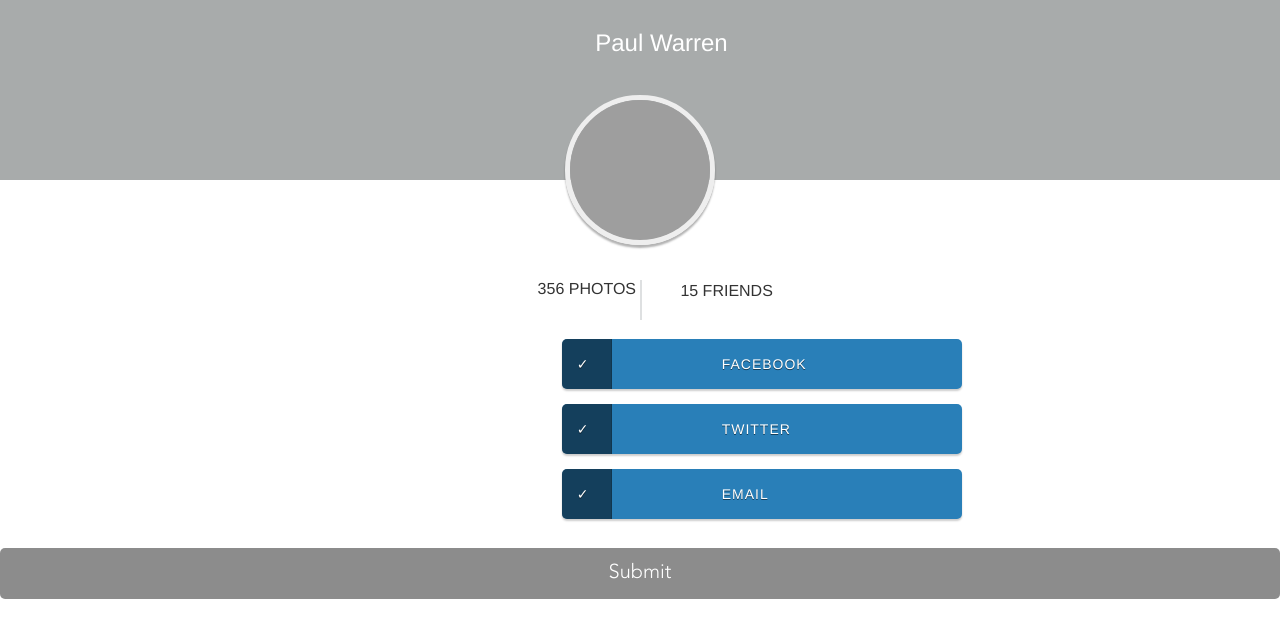
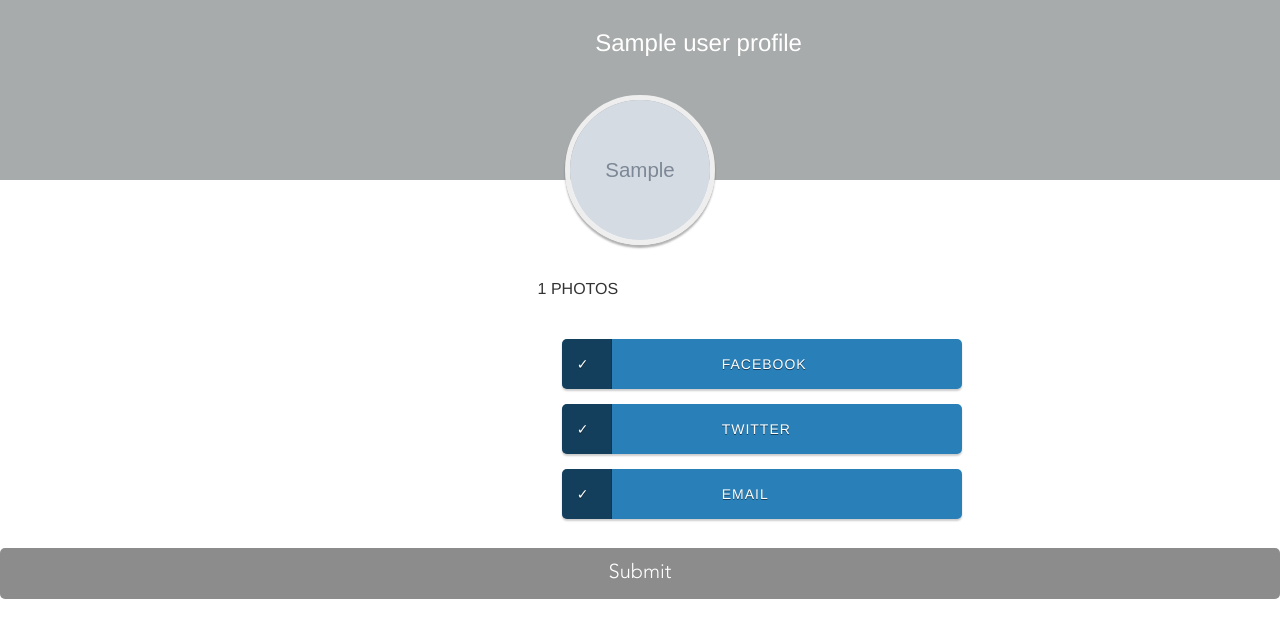
Before and after one commit to vineethka/PhotoShareAPI, a Django app: template PhotoSharing/PhotoSharingApplication/templates/views/profile.html in a window 1280 px wide. Shown: the top 638 px of the page. Run offline with Django 3.2, Linux system fonts and the light colour scheme; the template is opened without the code that fills it: most values are stand-ins (such as "Sample title", 1, 10 or a date in 2020); grey boxes marked "Sample" are stand-in pictures; some libraries are stand-ins or nearby versions; grey boxes are pictures that could not be loaded.

Commit message:
image added

```diff
--- a/PhotoSharing/PhotoSharing/settings.py
+++ b/PhotoSharing/PhotoSharing/settings.py
@@ -84,7 +84,7 @@ DATABASES = {
         'ENGINE': 'django.db.backends.mysql',
         'NAME': 'photoshare',
         'USER': 'root',
-        'PASSWORD': '',
+        'PASSWORD': 'qburst',
         'HOST': '127.0.0.1',
         'PORT': '3306',
     }
--- a/PhotoSharing/PhotoSharingApplication/templates/views/profile.html
+++ b/PhotoSharing/PhotoSharingApplication/templates/views/profile.html
@@ -29,13 +29,11 @@
 <div class="container-fluid">
     <div class="row">
         <div class="profile-container">
-            <div class="profile-name">Paul Warren</div>
-            <img src="http://img.labnol.org/di/bo.jpg" class="circle" id="circle">
+            <div class="profile-name">{{ user_profile.get_full_name }}</div>
+            <img src="{{ user_profile.profile_image.url }}" class="circle" id="circle">
         </div>
 
-        <div class="photos">356 PHOTOS</div>
-        <div class="strip"></div>
-        <div class="friends">15 FRIENDS</div>
+        <div class="photos">{{ pic_count }} PHOTOS</div>
 
         <div class="col-xs-12 col-sm-6 col-md-6 col-lg-4 col-sm-offset-3 col-md-offset-3  col-lg-offset-4 content-box">
 
```
Also changed, not shown: PhotoSharing/PhotoSharingApplication/views.py (+9 -2 lines).
